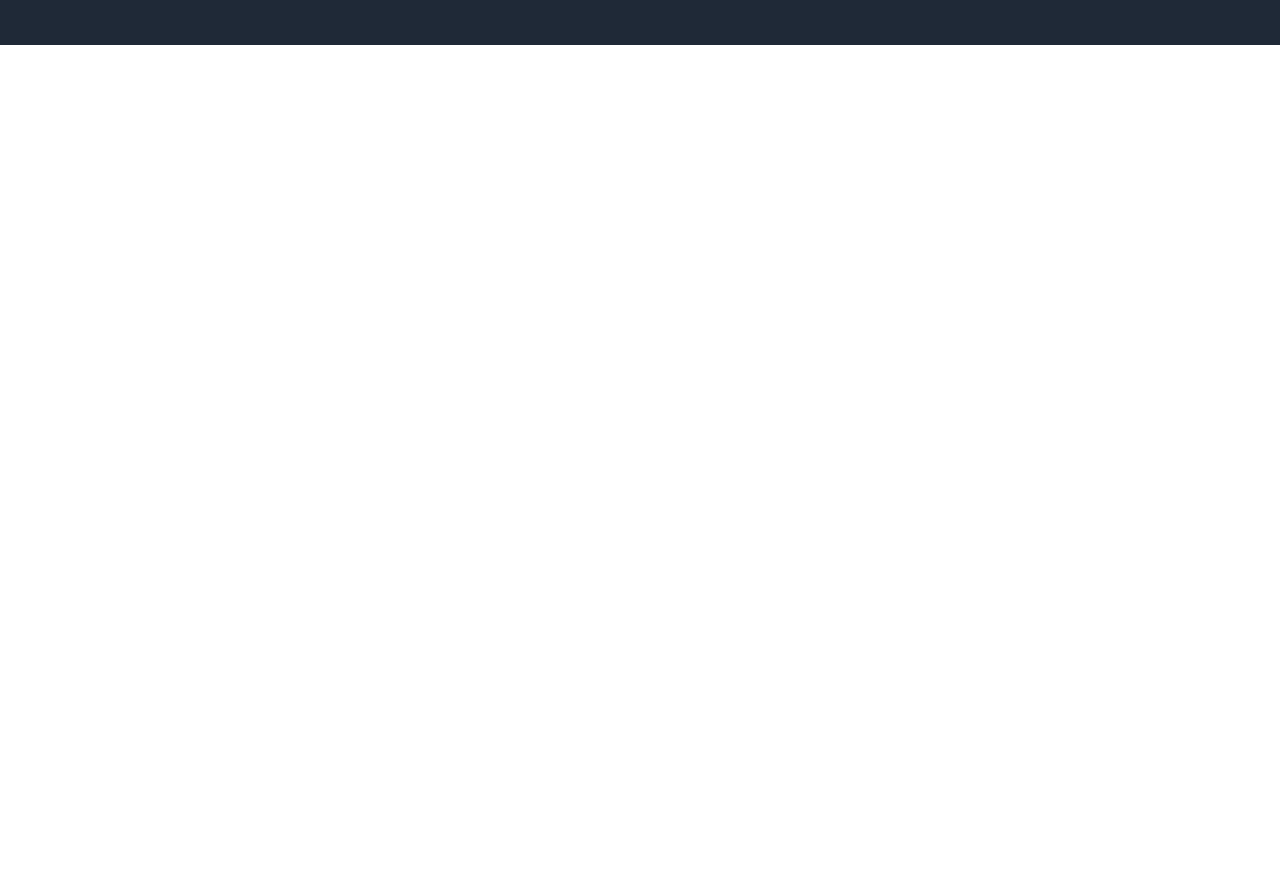
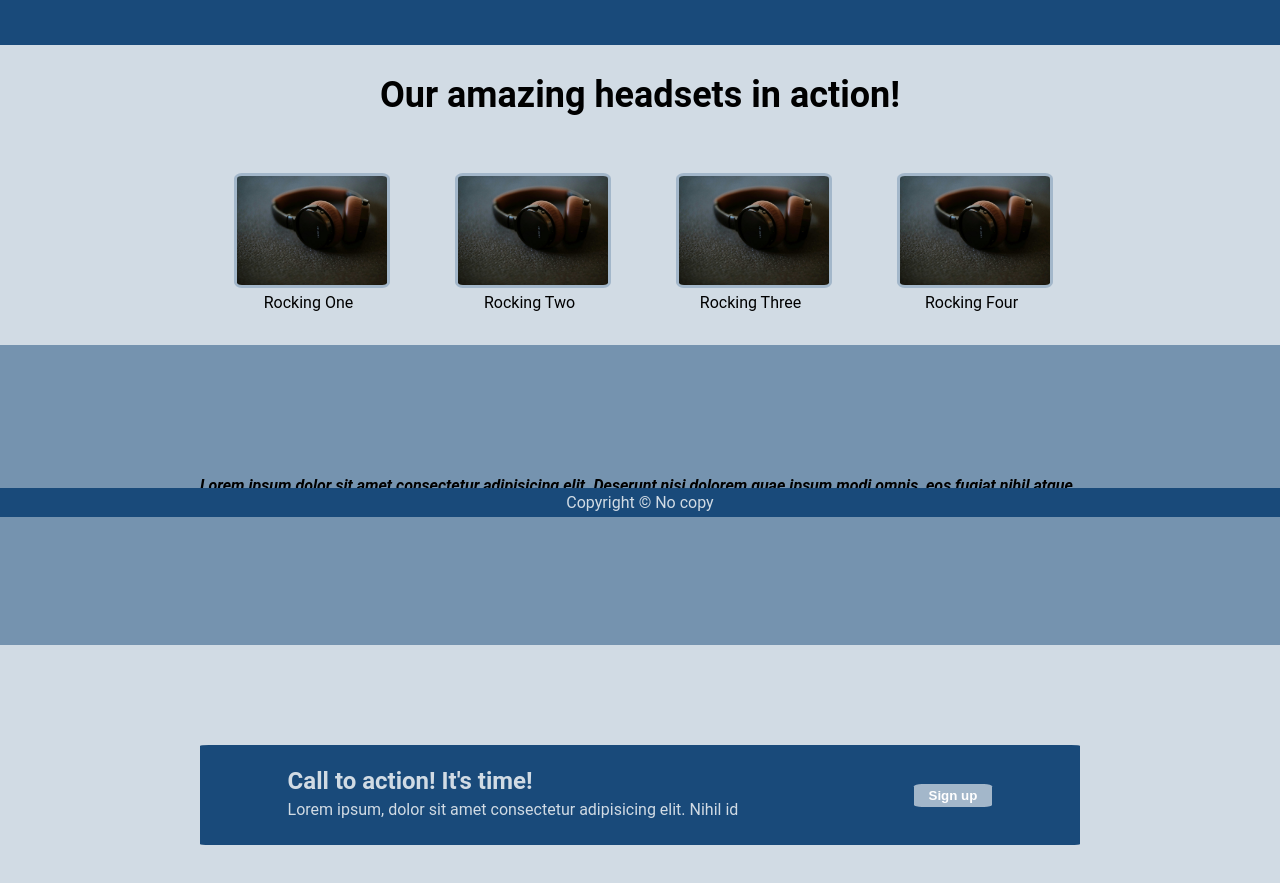
Before and after one commit to RenatoTeixeira/Landing-Page, a plain HTML site: page index.html in a window 1280 px wide. Shown: the part 283-1166 px from the top of the page. Before the commit the page ends 800 px from the top, so only its background shows below. Drawn offline with Linux system fonts and the light colour scheme.

Commit message:
finished design

```diff
--- a/index.html
+++ b/index.html
@@ -30,5 +30,47 @@
         <img src="images/headphones.jpg" alt="headset on the table" />
       </div>
     </div>
+    <div class="showcase-title">
+      <h1>Our amazing headsets in action!</h1>
+    </div>
+    <div class="showcase-container">
+      <div class="showcase">
+        <img src="images/headphones.jpg" alt="people using our headset 1" />
+        <p>Rocking One</p>
+      </div>
+      <div class="showcase">
+        <img src="images/headphones.jpg" alt="people using our headset 2" />
+        <p>Rocking Two</p>
+      </div>
+      <div class="showcase">
+        <img src="images/headphones.jpg" alt="people using our headset 3" />
+        <p>Rocking Three</p>
+      </div>
+      <div class="showcase">
+        <img src="images/headphones.jpg" alt="people using our headset 4" />
+        <p>Rocking Four</p>
+      </div>
+    </div>
+    <div class="testimony">
+      <p>
+        Lorem ipsum dolor sit amet consectetur adipisicing elit. Deserunt nisi
+        dolorem quae ipsum modi omnis, eos fugiat nihil atque cupiditate culpa
+        et, obcaecati expedita voluptates! Eum officiis rerum sapiente quaerat?
+      </p>
+    </div>
+    <div class="action">
+      <div class="action-message">
+        <h2>Call to action! It's time!</h1>
+        <p>
+          Lorem ipsum, dolor sit amet consectetur adipisicing elit. Nihil id
+        </p>
+      </div>
+      <div class="action-button">
+        <button>Sign up</button>
+      </div>
+    </div>
+     <div class="footer">
+      <p>Copyright &copy; No copy</p>
+    </div>
   </body>
 </html>
--- a/styles/style.css
+++ b/styles/style.css
@@ -4,17 +4,19 @@
 }
 
 body {
-  background-color: #ffffff;
+  display: flex;
+  flex-direction: column;
+  background-color: #d1dbe4;
   font-family: Roboto, sans-serif;
 }
 
 a {
-  color: #f9faf8;
+  color: #d1dbe4;
   text-decoration: none;
 }
 
 .header-top {
-  background-color: #1f2937;
+  background-color: #194a7a;
   display: flex;
   justify-content: space-between;
   align-items: center;
@@ -23,7 +25,7 @@ a {
 
 .logo {
   font-size: 24px;
-  color: #f9faf8;
+  color: #d1dbe4;
 }
 
 .menu {
@@ -32,12 +34,12 @@ a {
 }
 
 .signup-div {
-  background-color: #1f2937;
+  background-color: #194a7a;
   display: flex;
   justify-content: space-between;
   align-items: center;
   height: 300px;
-  color: #ffffff;
+  color: #d1dbe4;
   padding: 0 200px;
 }
 
@@ -52,9 +54,9 @@ button {
 }
 
 button {
-  background-color: #3882f6;
+  background-color: #a3b7ca;
   color: white;
-  padding: 1px 15px;
+  padding: 4px 15px;
   border-radius: 10%;
   border-style: none;
   font-weight: bold;
@@ -66,11 +68,79 @@ button:hover {
 
 .signup-img {
   width: 300px;
-  height: 150px;
+  height: 200px;
+  border: 2px solid #a3b7ca;
+  border-radius: 10%;
 }
 
 .signup-img img {
   width: 100%;
   height: 100%;
+  border-radius: 10%;
+}
+
+.showcase-title {
+  display: flex;
+  height: 100px;
+  justify-content: center;
+  align-items: center;
+  font-size: 18px;
+}
+
+.showcase-container {
+  display: flex;
+  height: 200px;
+  flex: 0 0 nowrap;
+  justify-content: space-around;
+  align-items: center;
+  padding: 0 200px;
+  gap: 4px;
+}
+
+.showcase {
+  display: flex;
+  flex-direction: column;
+  flex: 0 0 150px;
+}
+
+.showcase img {
+  height: 100%;
+  width: 100%;
+  border: 3px solid #a3b7ca;
   border-radius: 5%;
 }
+
+.showcase p {
+  text-align: center;
+}
+
+.testimony {
+  background-color: #7593af;
+  display: flex;
+  justify-content: center;
+  align-items: center;
+  height: 300px;
+  padding: 0 200px;
+  font-weight: bold;
+  font-style: italic;
+}
+
+.action {
+  display: flex;
+  justify-content: space-around;
+  align-items: center;
+  height: 100px;
+  background-color: #194a7a;
+  color: #d1dbe4;
+  margin: 100px 200px;
+  border-radius: 1%;
+}
+
+.footer {
+  position: fixed;
+  bottom: 0;
+  width: 100%;
+  text-align: center;
+  background-color: #194a7a;
+  color: #d1dbe4;
+}
```
